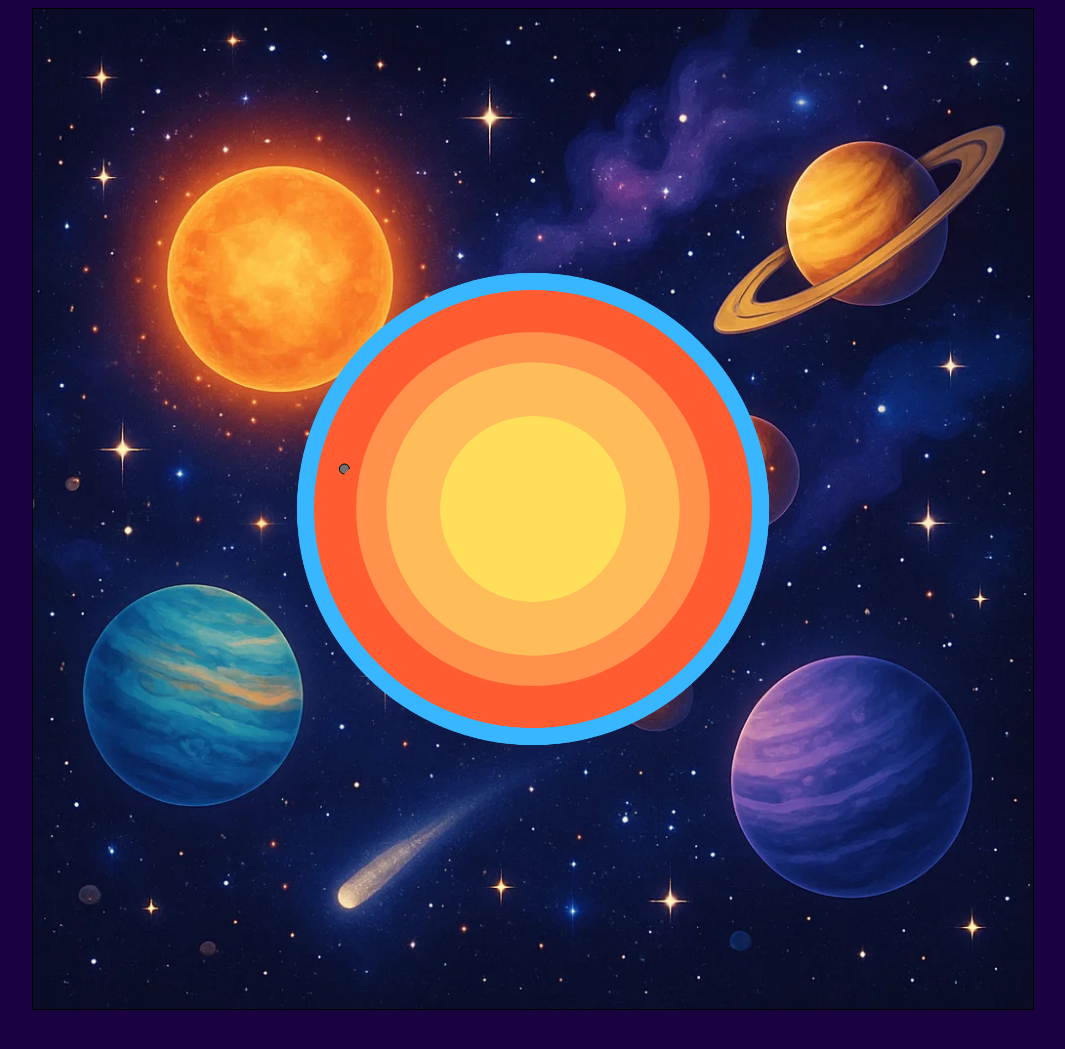
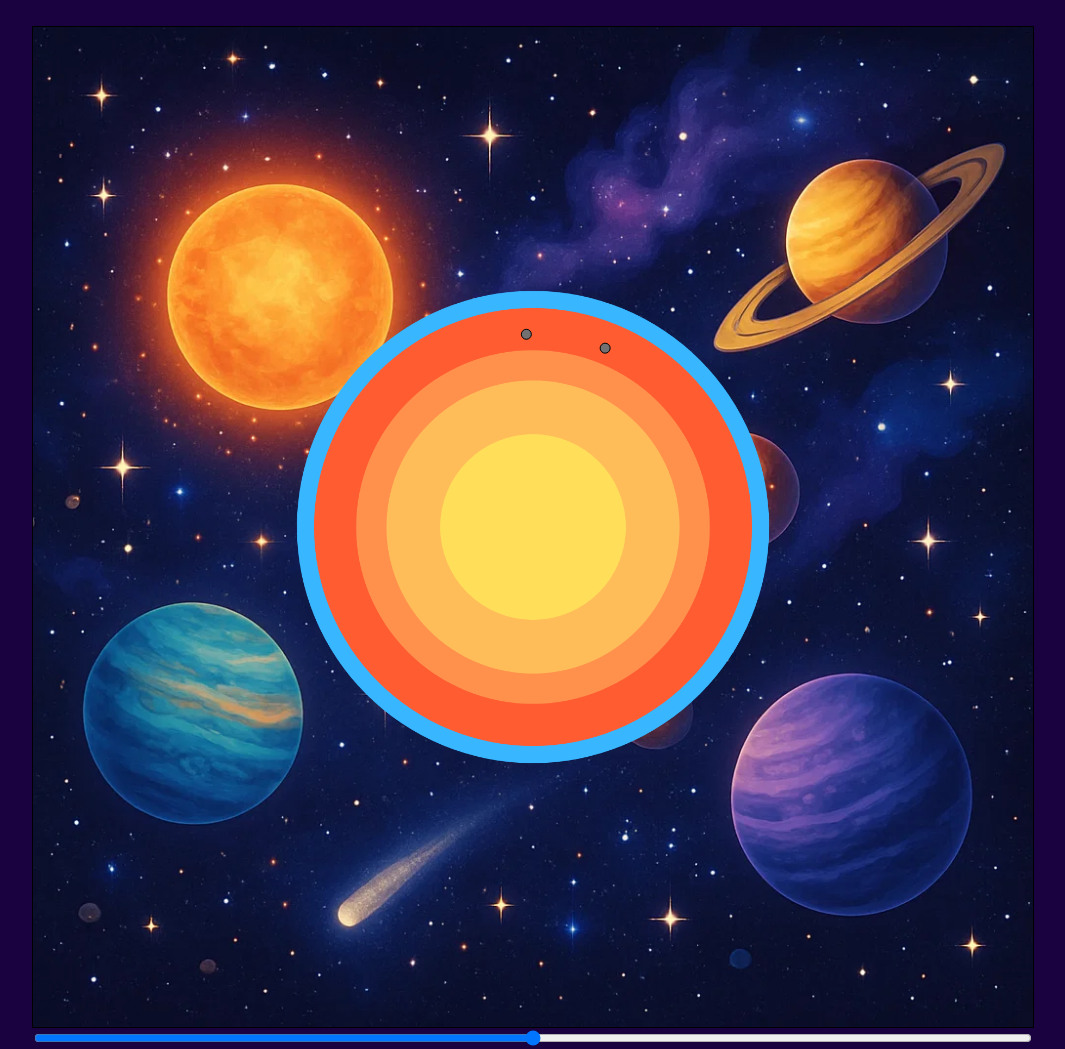
Before and after one commit to WosDan/GeoExpo, a plain HTML site: page simulador_de_sismos/index.html in a window 1280 px wide. Shown: the whole page, without its empty margins (107-1172 px from the left). Before the commit the page ends 1018 px from the top, so only its background shows below. Drawn offline with Linux system fonts and the light colour scheme.

Commit message:
Slider added.

```diff
--- a/simulador_de_sismos/index.html
+++ b/simulador_de_sismos/index.html
@@ -15,8 +15,9 @@
     <meta charset="utf-8" />
   </head>
   <body>
-
+    <br>
     <canvas id="canvas" width="1000" height="1000"></canvas>
+    <input type="range" id="angle" max="360">
     <script src="script.js"></script>
   </body>
 </html>
--- a/simulador_de_sismos/script.js
+++ b/simulador_de_sismos/script.js
@@ -2,9 +2,11 @@ const tierra = new Image()
 const espacio = new Image()
 let start = Date.now()
 
-let angle = 270
+let angle = 10
 
+const angleInput = document.getElementById("angle");
 const ctx = document.getElementById("canvas").getContext("2d");
+
 
 function init(){
     espacio.src = "src/img/espacio.png";
@@ -12,6 +14,11 @@ function init(){
     window.requestAnimationFrame(draw);
 }
 
+function changeAngle(){
+    angle = angleInput.value
+}
+
+angleInput.addEventListener("input", changeAngle)
 
 function draw(){
     ctx.clearRect(0, 0, 1000, 1000)
@@ -44,7 +51,17 @@ function draw(){
     ctx.translate(centerX + xr, centerY - yr);
 
     ctx.beginPath()
-    ctx.arc(0, 0, 5, 0, .5*Math.PI, true);
+    ctx.arc(0, 0, 5, 0, 2*Math.PI);
+    ctx.fillStyle = "#727070"
+    ctx.fill();
+    ctx.stroke();
+
+    ctx.translate(-(centerX + xr), -(centerY - yr))
+    xr = x * Math.cos(theta) + y * Math.sin(-theta);
+    yr = -x * Math.sin(-theta) + y * Math.cos(-theta);
+    ctx.translate(centerX - xr, centerY -yr);
+    ctx.beginPath()
+    ctx.arc(0, 0, 5, 0, 2*Math.PI);
     ctx.fillStyle = "#727070"
     ctx.fill();
     ctx.stroke();
```
